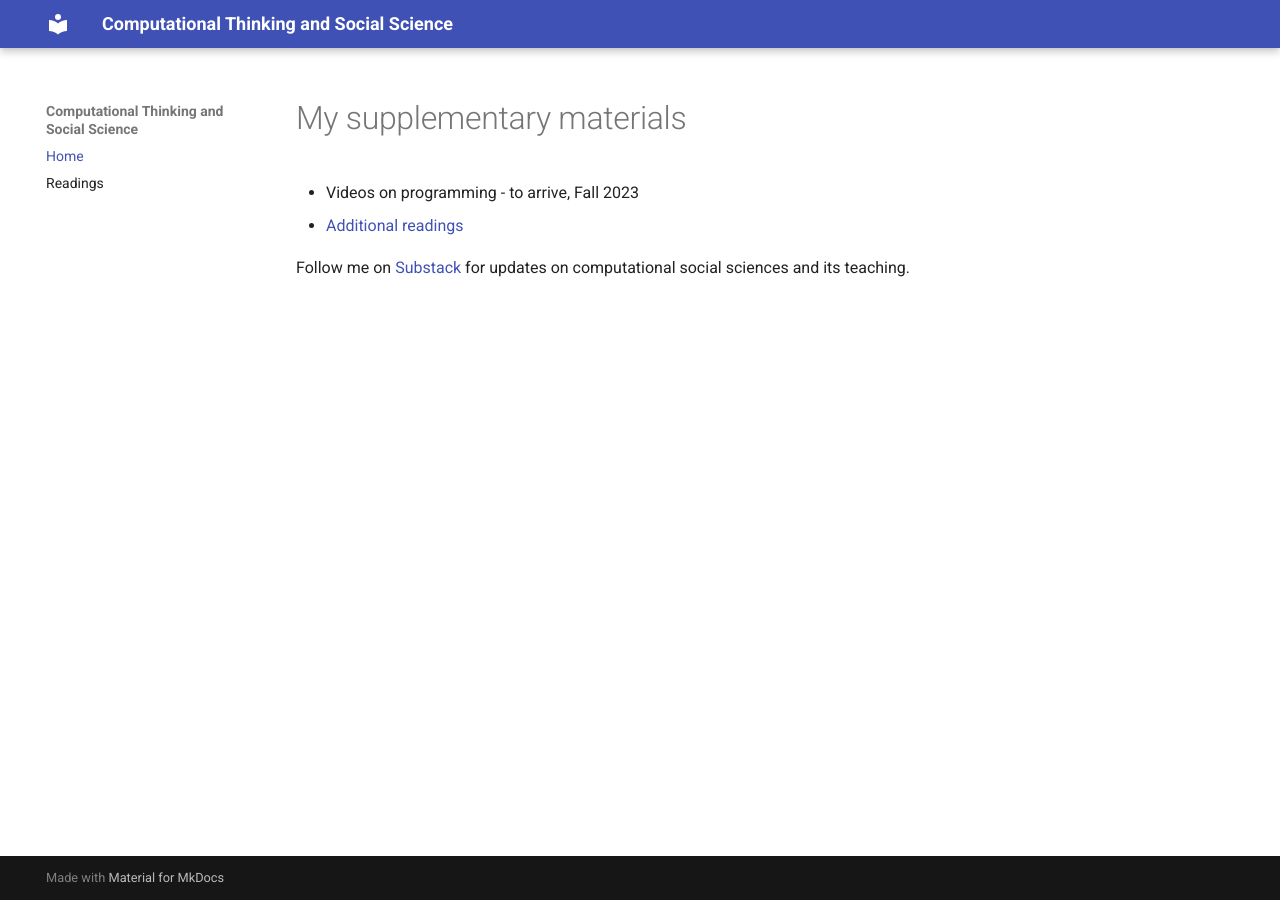
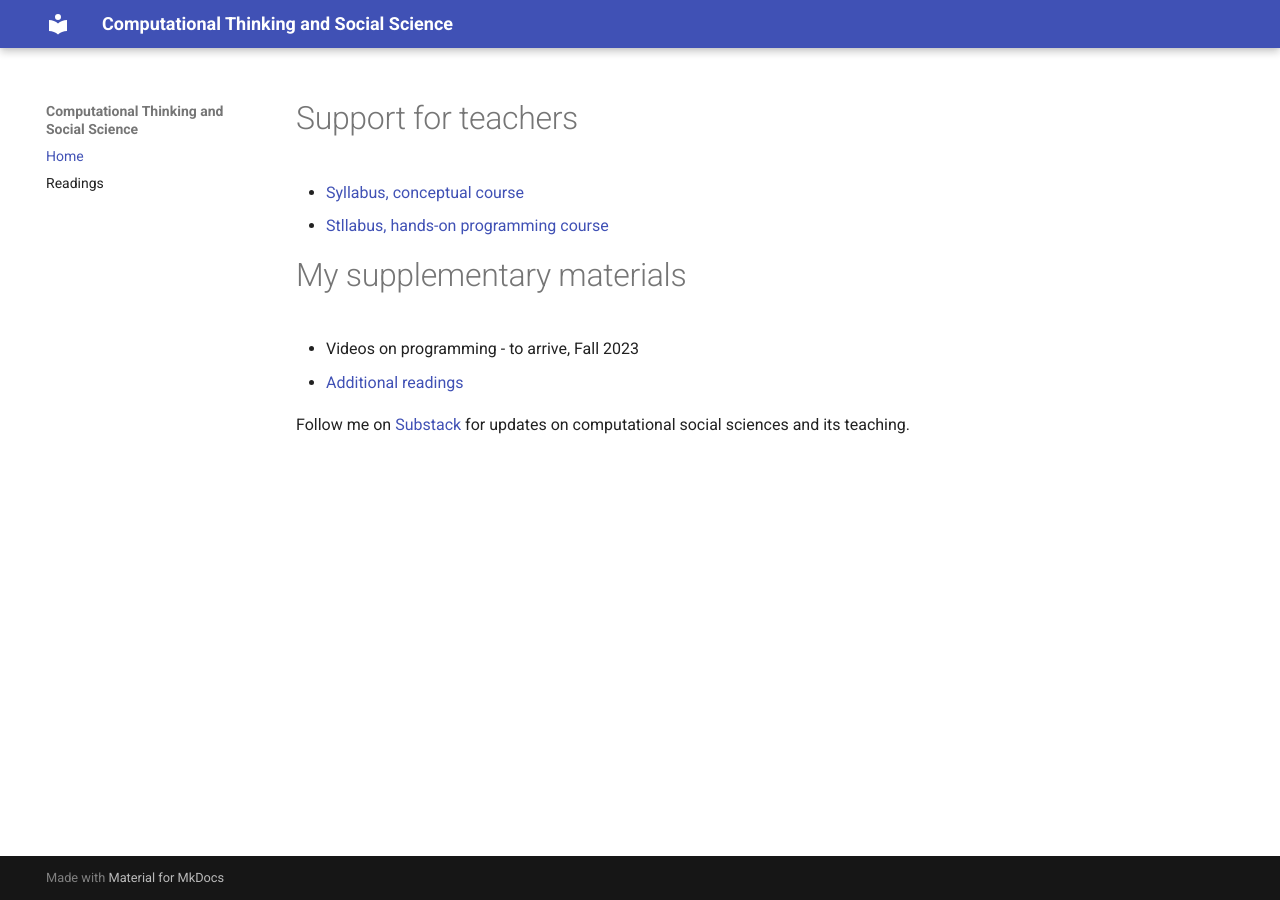
Before and after one commit to codingsocialscience/codingsocialscience.github.io, an MkDocs documentation site: the page built from docs/index.md, in a window 1280 px wide. Built offline with MkDocs 1.6.1 and Material for MkDocs 9.7.7, drawn with Linux system fonts in a browser that asks for light colours.

Commit message:
Link to syllabus

```diff
--- a/docs/index.md
+++ b/docs/index.md
@@ -1,3 +1,8 @@
+# Support for teachers
+
+* [Syllabus, conceptual course](syllabus/tampere-2023)
+* [Stllabus, hands-on programming course](syllabus/helsinki-2023)
+
 # My supplementary materials
 
 * Videos on programming - to arrive, Fall 2023
```
